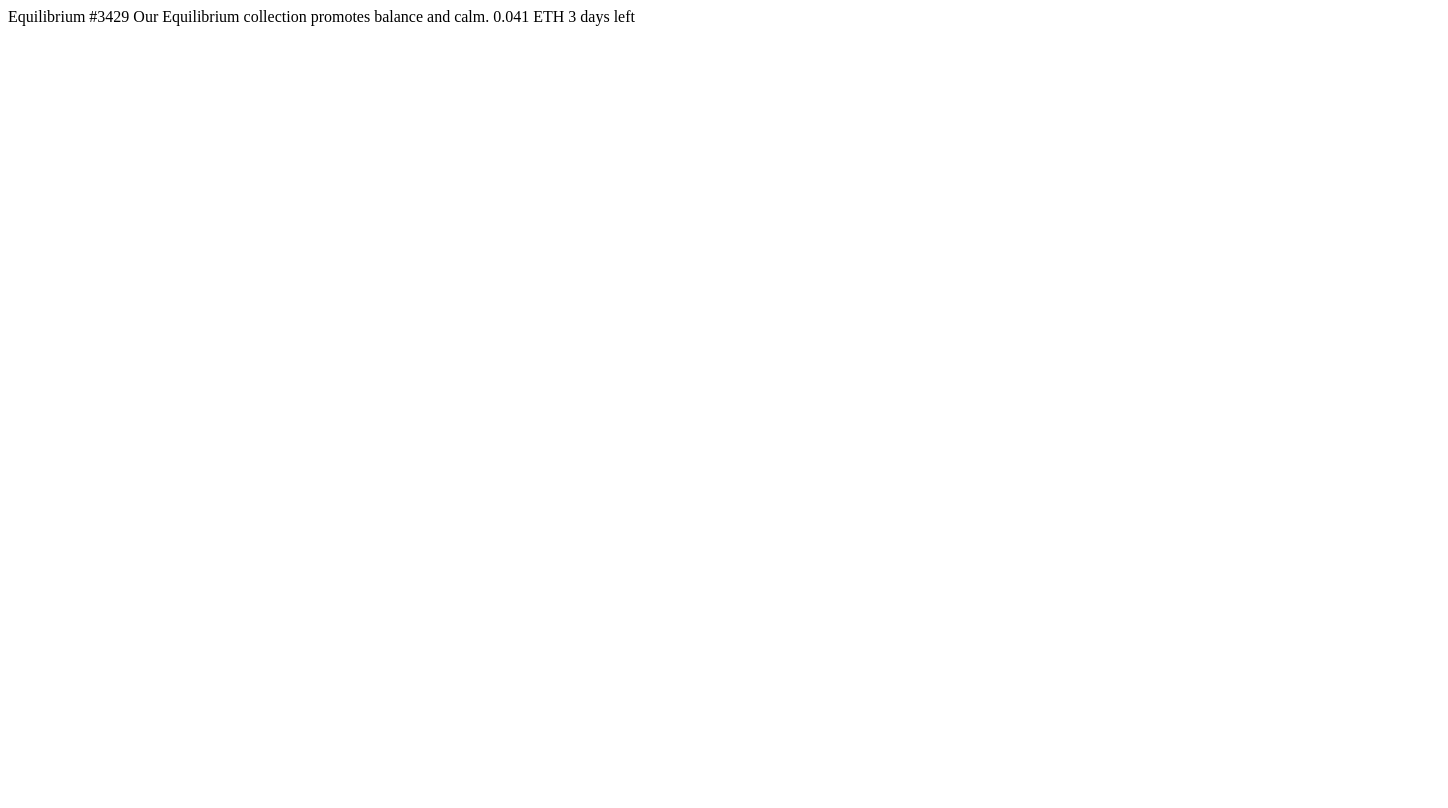
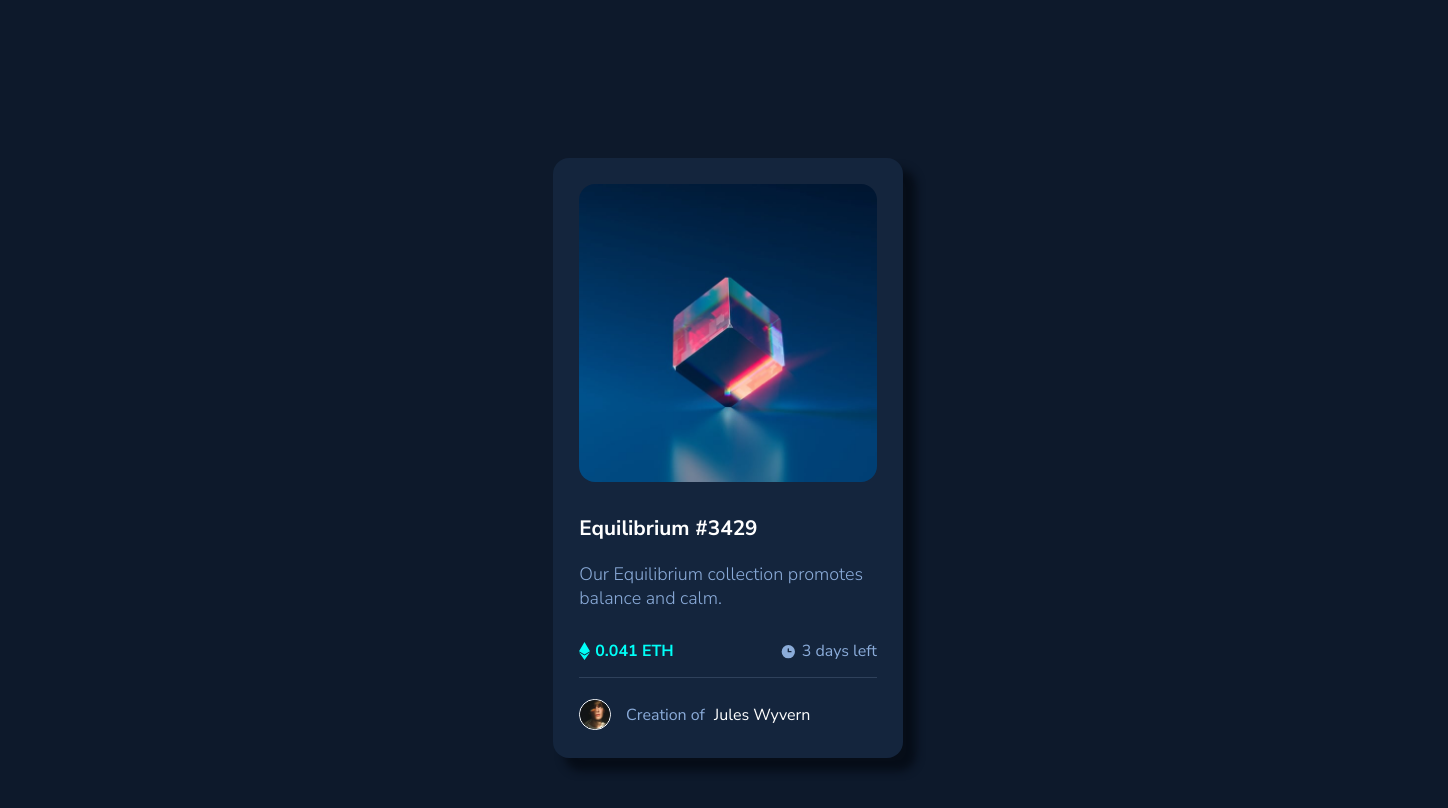
Before and after one commit to Lindllay/nft-preview-card-component-main, a plain HTML site: page index.html in a window 1280 px wide. Shown: the whole page, 1448 px wide, since content can reach past the window. Drawn offline with Linux system fonts and the light colour scheme.

Commit message:
drugi commit

```diff
--- a/index.html
+++ b/index.html
@@ -3,19 +3,39 @@
 <head>
   <meta charset="UTF-8">
   <meta name="viewport" content="width=device-width, initial-scale=1.0"> <!-- displays site properly based on user's device -->
-
   <link rel="icon" type="image/png" sizes="32x32" href="./images/favicon-32x32.png">
-
+  <link rel="stylesheet" href="style.css">
+  <link rel="preconnect" href="https://fonts.googleapis.com">
+  <link rel="preconnect" href="https://fonts.gstatic.com" crossorigin>
+  <link href="https://fonts.googleapis.com/css2?family=Nunito+Sans:wght@200;300;400;600;700;800;900&display=swap" rel="stylesheet">
   <title>Frontend Mentor | NFT preview card component</title>
 </head>
 <body>
-
-  Equilibrium #3429
-
-  Our Equilibrium collection promotes balance and calm.
-
-  0.041 ETH
-  3 days left
-
+  <div class="container">
+    <div class="card">
+      <section class="content">
+        <img src="images/image-equilibrium.jpg" class="image" alt="text">
+        <h1>Equilibrium #3429</h1>
+        <p class="niebieski">Our Equilibrium collection promotes balance and calm.</p>
+          <div class="space_between">
+            <div class="left">
+              <img src="images/icon-ethereum.svg" alt="text">
+              <p>0.041 ETH</p>
+            </div>
+            <div class="right">
+              <img src="images/icon-clock.svg" alt="text">
+              <p>3 days left</p>
+            </div>
+          </div>
+          <div class="footer">
+            <img src="images/image-avatar.png" alt="text">
+            <p class="#">Creation of <span>Jules Wyvern</span></p>
+          </div>
+          <div class="nakladka">
+            <img src="images/icon-view.svg" alt="">
+          </div>
+      </section>
+    </div>
+  </div>
 </body>
 </html>
--- a/style.css
+++ b/style.css
@@ -0,0 +1,115 @@
+body{
+    background-color: hsl(217, 54%, 11%);
+    font-family: 'Nunito Sans', sans-serif;
+}
+.container{
+    display:flex;
+    justify-content: center;
+    align-items: center;
+    width: 1440px;
+    height: 900px;
+}
+.card{
+    position:relative;
+    width:350px;
+    height: 600px;
+    background-color: hsl(216, 50%, 16%);
+    border-radius: 1em;
+    box-shadow: 12px 12px 8px 1px hsl(218, 58%, 6%);
+}
+.content > img{
+    width: 85%;
+    border-radius: 1em;
+    margin: 7.5%;
+}
+.content h1{
+    display:inline-block;
+    cursor: pointer;
+    color:white;
+    margin: 0 7.5%;
+    font-size: 1.3em;
+    font-weight: 700;
+}
+.niebieski{
+    color: hsl(215, 51%, 70%);
+    padding: 0 7.5%;
+    font-size: 1.125em;
+    font-weight: 300;
+    margin-top: 20px;
+}
+.space_between{
+    display: flex;
+    justify-content: space-between;
+    margin: 0 7.5%;
+    border-bottom: 1px hsl(215, 32%, 27%) solid;
+}
+.left{
+    display: flex;
+    align-items: center;
+    color:hsl(178, 100%, 50%);
+    font-weight: 700;
+    margin: 0;
+}
+.left img{
+    max-height: 20px;
+    padding-right: 5px;
+}
+.right{
+    display: flex;
+    align-items: center;
+    color:hsl(215, 51%, 70%);
+    margin: 0;
+}
+.right img{
+    padding-right: 5px;
+}
+.footer{
+    display:flex;
+    align-items: center;
+    margin: 3% 7.5%;
+    color:hsl(215, 51%, 70%);
+}
+span{
+    color:white;
+    margin: 5px;
+    cursor: pointer;
+}
+.footer img{
+    width: 10%;
+    margin-right: 15px;
+    border:1px white solid;
+    border-radius: 1em;
+}
+p{
+    margin:15px 0;
+}
+.nakladka {
+    justify-content: center;
+    align-items: center;
+    position: absolute;
+    width: 85%;
+    height: 300px;
+    border-radius: 1em;
+    margin: 7.5%;
+    background: rgba(0, 255, 247, 0);
+    top:0px;
+    display: flex;
+    cursor: pointer;
+}
+.nakladka:hover{
+    background: rgba(0, 255, 247, 0.5);
+}
+.nakladka img{
+    opacity: 0;
+    padding: 125px;
+    padding: 125px;
+}
+.nakladka img:hover{
+    opacity: 1;
+}
+.content h1:hover{
+    color:hsl(178, 100%, 50%);
+}
+span:hover{
+    color:hsl(178, 100%, 50%);
+}
```
Also changed, not shown: 4 other files.
